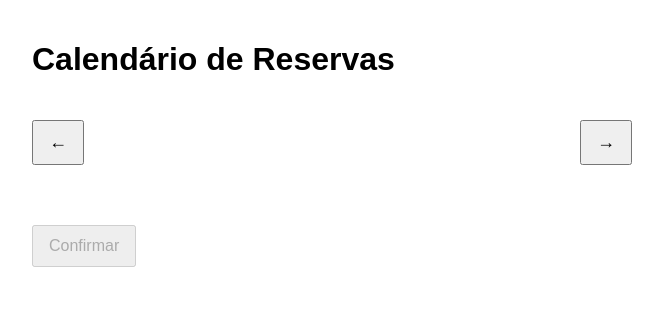
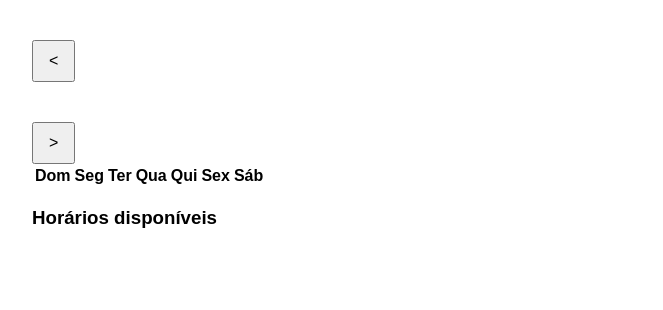
Before and after one commit to anamfdesigner-afk/Calendario, a plain HTML site: page index.html in a window 1280 px wide. Shown: the whole page, without its empty margins (308-971 px from the left). Drawn offline with Linux system fonts and the light colour scheme; no server answers.

Commit message:
Update index.html

```diff
--- a/index.html
+++ b/index.html
@@ -2,27 +2,44 @@
 <html lang="pt">
 <head>
     <meta charset="UTF-8">
-    <title>Calendário de Reservas</title>
+    <meta name="viewport" content="width=device-width, initial-scale=1.0">
+    <title>Calendário</title>
+
+    <!-- LIGAÇÃO CORRECTA AO CSS -->
     <link rel="stylesheet" href="styles.css">
 </head>
+
 <body>
 
-<h1>Calendário de Reservas</h1>
+    <div class="calendar-container">
+        <div class="calendar-header">
+            <button id="prev-month">&lt;</button>
+            <h2 id="current-month"></h2>
+            <button id="next-month">&gt;</button>
+        </div>
 
-<div class="nav-month">
-    <button id="prevMonth">&larr;</button>
-    <h2 id="monthYear"></h2>
-    <button id="nextMonth">&rarr;</button>
-</div>
+        <table class="calendar-table">
+            <thead>
+                <tr>
+                    <th>Dom</th>
+                    <th>Seg</th>
+                    <th>Ter</th>
+                    <th>Qua</th>
+                    <th>Qui</th>
+                    <th>Sex</th>
+                    <th>Sáb</th>
+                </tr>
+            </thead>
+            <tbody id="calendar-body"></tbody>
+        </table>
 
-<div class="calendar" id="calendar"></div>
+        <div id="slots-container">
+            <h3>Horários disponíveis</h3>
+            <div id="slots"></div>
+        </div>
+    </div>
 
-<div class="slots" id="slotsContainer"></div>
-
-<button id="confirmBtn" disabled>Confirmar</button>
-
-<div id="message"></div>
-
-<script src="script.js"></script>
+    <!-- LIGAÇÃO CORRECTA AO JS -->
+    <script src="script.js"></script>
 </body>
 </html>
```
